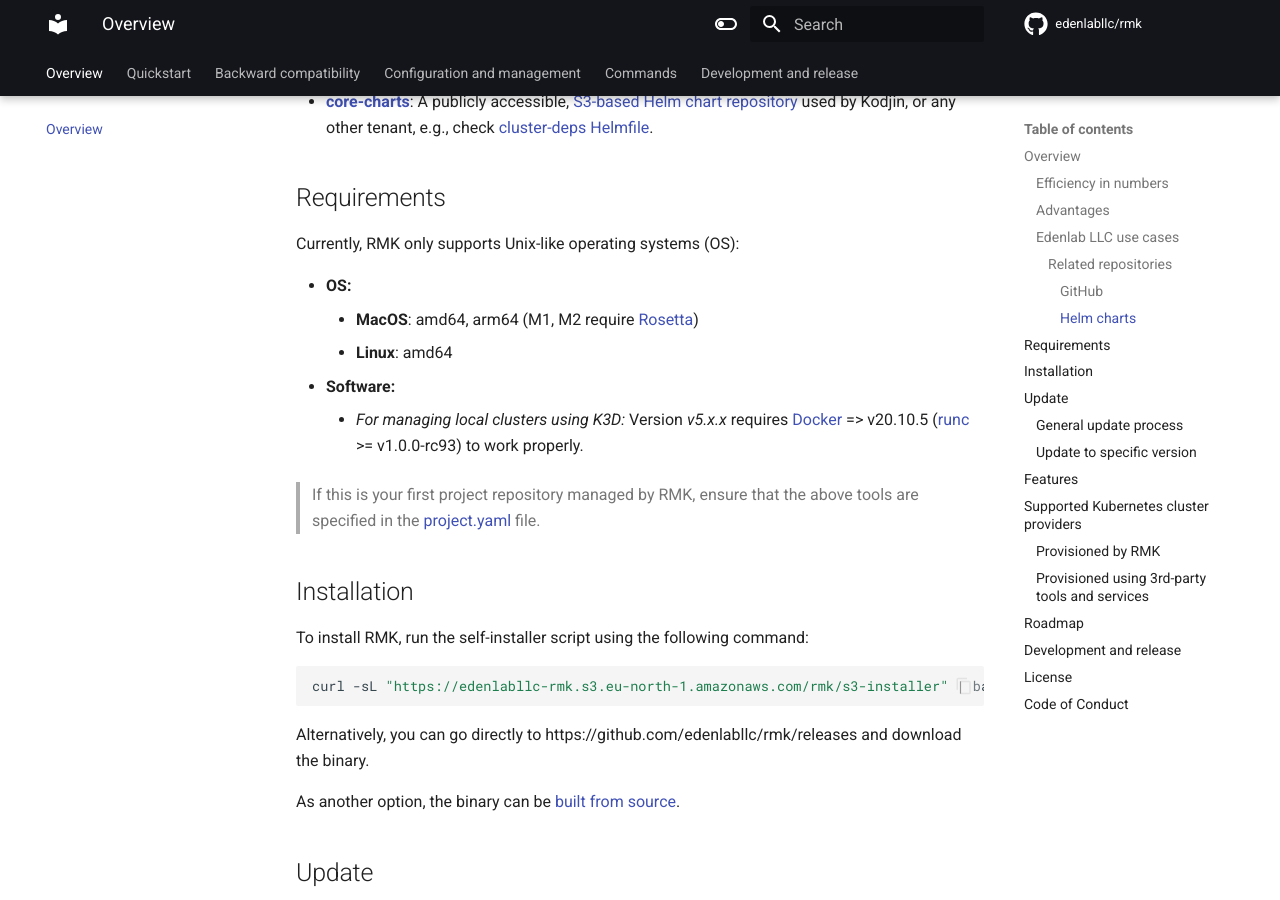
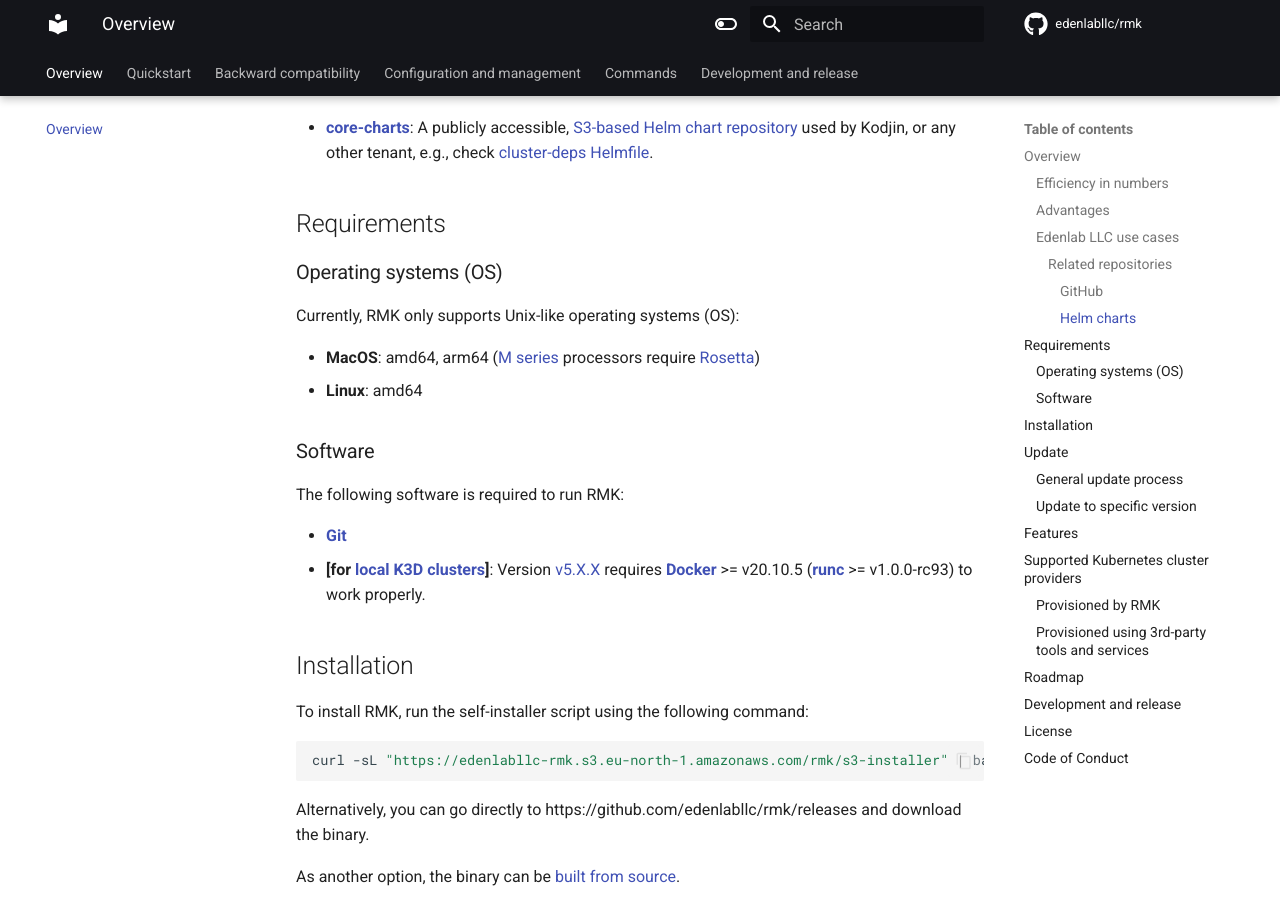
Before and after one commit to edenlabllc/rmk, an MkDocs documentation site: the page built from docs/index.md, in a window 1280 px wide and 900 px high, scrolled down 4696 px. Built offline with MkDocs 1.6.1 and Material for MkDocs 9.7.7, drawn with Linux system fonts in a browser that asks for light colours; emoji names are drawn with the system emoji font; comment, search, counter and statistics services are not loaded; the version menu is left out; some of the changed text lies outside the part shown.

Commit message:
#59 - Update index.md.

```diff
--- a/docs/index.md
+++ b/docs/index.md
@@ -9,41 +9,42 @@
 [Helm](https://helm.sh/) secrets and releases, built according to best practices
 in [CI/CD](https://www.redhat.com/en/topics/devops/what-is-ci-cd) and [DevOps](https://www.atlassian.com/devops).
 
-* [RMK CLI - Reduced Management for Kubernetes](#rmk-cli---reduced-management-for-kubernetes)
-  * [Overview](#overview)
-    * [Efficiency in numbers](#efficiency-in-numbers)
-    * [Advantages](#advantages)
-    * [Edenlab LLC use cases](#edenlab-llc-use-cases)
-      * [Related repositories](#related-repositories)
-        * [GitHub](#github)
-        * [Helm charts](#helm-charts)
-  * [Requirements](#requirements)
-  * [Quickstart](quickstart.md)
-  * [Installation](#installation)
-  * [Update](#update)
-    * [General update process](#general-update-process)
-    * [Update to specific version](#update-to-specific-version)
-  * Configuration
-    * [Configuration management](configuration/configuration-management/configuration-management.md)
-      * [Initialization of AWS cluster provider](configuration/configuration-management/init-aws-provider.md)
-      * [Initialization of Azure cluster provider](configuration/configuration-management/init-azure-provider.md)
-      * [Initialization of GCP cluster provider](configuration/configuration-management/init-azure-provider.md)
-      * [Initialization of K3D cluster provider](configuration/configuration-management/init-k3d-provider.md)
-    * Project management
-      * [Requirement for project repository](configuration/project-management/requirement-for-project-repository.md)
-      * [Preparation of project repository](configuration/project-management/preparation-of-project-repository.md)
-      * [Dependencies management and project inheritance](configuration/project-management/dependencies-management-and-project-inheritance.md)
-    * [Cluster management](configuration/cluster-management/cluster-management.md)
-      * [Exported environment variables](configuration/cluster-management/exported-environment-variables.md)
-    * [Release management](configuration/release-management/release-management.md)
-    * [Secrets management](configuration/secrets-management/secrets-management.md)
-  * [Commands](commands.md)
-  * [Features](#features)
-  * [Supported Kubernetes cluster providers](#supported-kubernetes-cluster-providers)
-  * [Roadmap](#roadmap)
-  * [Development and release](development-and-release.md)
-  * [License](#license)
-  * [Code of Conduct](#code-of-conduct)
+* [Overview](#overview)
+  * [Efficiency in numbers](#efficiency-in-numbers)
+  * [Advantages](#advantages)
+  * [Edenlab LLC use cases](#edenlab-llc-use-cases)
+    * [Related repositories](#related-repositories)
+      * [GitHub](#github)
+      * [Helm charts](#helm-charts)
+* [Requirements](#requirements)
+  * [Operating systems (OS)](#operating-systems-os)
+  * [Software](#software)
+* [Quickstart](quickstart.md)
+* [Installation](#installation)
+* [Update](#update)
+  * [General update process](#general-update-process)
+  * [Update to specific version](#update-to-specific-version)
+* Configuration
+  * [Configuration management](configuration/configuration-management/configuration-management.md)
+    * [Initialization of AWS cluster provider](configuration/configuration-management/init-aws-provider.md)
+    * [Initialization of Azure cluster provider](configuration/configuration-management/init-azure-provider.md)
+    * [Initialization of GCP cluster provider](configuration/configuration-management/init-azure-provider.md)
+    * [Initialization of K3D cluster provider](configuration/configuration-management/init-k3d-provider.md)
+  * Project management
+    * [Requirement for project repository](configuration/project-management/requirement-for-project-repository.md)
+    * [Preparation of project repository](configuration/project-management/preparation-of-project-repository.md)
+    * [Dependencies management and project inheritance](configuration/project-management/dependencies-management-and-project-inheritance.md)
+  * [Cluster management](configuration/cluster-management/cluster-management.md)
+    * [Exported environment variables](configuration/cluster-management/exported-environment-variables.md)
+  * [Release management](configuration/release-management/release-management.md)
+  * [Secrets management](configuration/secrets-management/secrets-management.md)
+* [Commands](commands.md)
+* [Features](#features)
+* [Supported Kubernetes cluster providers](#supported-kubernetes-cluster-providers)
+* [Roadmap](#roadmap)
+* [Development and release](development-and-release.md)
+* [License](#license)
+* [Code of Conduct](#code-of-conduct)
 
 ## Overview
 
@@ -191,16 +192,23 @@
 
 ## Requirements
 
+### Operating systems (OS)
+
 Currently, RMK only supports Unix-like operating systems (OS):
 
-- **OS:**
-  - **MacOS**: amd64, arm64 (M1, M2 require [Rosetta](https://support.apple.com/en-us/HT211861))
-  - **Linux**: amd64
-- **Software:**
-  - _For managing local clusters using K3D:_ Version _v5.x.x_ requires [Docker](https://www.docker.com/) => v20.10.5 ([runc](https://github.com/opencontainers/runc) >= v1.0.0-rc93) to work
-        properly.
+- **MacOS**: amd64, arm64 ([M series](https://en.wikipedia.org/wiki/Apple_silicon#M_series) processors
+  require [Rosetta](https://support.apple.com/en-us/HT211861))
+- **Linux**: amd64
 
-> If this is your first project repository managed by RMK, ensure that the above tools are specified in the [project.yaml](configuration/project-management/preparation-of-project-repository.md#projectyaml) file.
+### Software
+
+The following software is required to run RMK:
+
+- **[Git](https://git-scm.com/)**
+- **[for [local K3D clusters](configuration/configuration-management/init-k3d-provider.md)]**:
+  Version [v5.X.X](https://k3d.io/stable/#learning)
+  requires **[Docker](https://www.docker.com/)** >=
+  v20.10.5 (**[runc](https://github.com/opencontainers/runc)** >= v1.0.0-rc93) to work properly.
 
 ## Installation
 
@@ -226,7 +234,8 @@
 
 ### Update to specific version
 
-You can update to a specific RMK version to maintain backward compatibility or when updating to the latest version is not possible.
+You can update to a specific RMK version to maintain backward compatibility or when updating to the latest version is
+not possible.
 
 > This may be necessary due to specific version requirements or when a bug has been detected.
 
@@ -274,18 +283,23 @@
 
 ### Provisioned using 3rd-party tools and services
 
-By design, RMK can work with any existing Kubernetes cluster, provided it has been provisioned in advance by a 3rd party.
-The CLI tool simply requires an existing [Kubernetes context](https://kubernetes.io/docs/tasks/access-application-cluster/configure-access-multiple-clusters/)
+By design, RMK can work with any existing Kubernetes cluster, provided it has been provisioned in advance by a 3rd
+party. The CLI tool simply requires an existing
+[Kubernetes context](https://kubernetes.io/docs/tasks/access-application-cluster/configure-access-multiple-clusters/)
 to connect to and manage the cluster.
 
 ## Roadmap
 
-- **Integration with Helmfile [vals](https://github.com/helmfile/vals)**: Integrate RMK with **vals** for advanced values and secrets management.
-- **Implementation of on-premise [Kubernetes Cluster API](https://cluster-api.sigs.k8s.io/) provider:** Implement support for provisioning and destroy of on-premise Kubernetes clusters using Cluster API.
-- **Automatic testing of RMK during the CI/CD pipeline:** Ensure that changes to the RMK codebase do not introduce errors or regressions during the CI/CD.
-- **Guidelines for contributors:** Create comprehensive guidelines for contributors, including instructions for creating pull requests (PRs).
+- **Integration with Helmfile [vals](https://github.com/helmfile/vals)**: Integrate RMK with **vals** for advanced
+  values and secrets management.
+- **Implementation of on-premise [Kubernetes Cluster API](https://cluster-api.sigs.k8s.io/) provider:** Implement
+  support for provisioning and destroy of on-premise Kubernetes clusters using Cluster API.
+- **Automatic testing of RMK during the CI/CD pipeline:** Ensure that changes to the RMK codebase do not introduce
+  errors or regressions during the CI/CD.
+- **Guidelines for contributors:** Create comprehensive guidelines for contributors, including instructions for creating
+  pull requests (PRs).
 
-> Check the [issues](https://github.com/edenlabllc/rmk/issues) for more information.
+> Check [GitHub issues](https://github.com/edenlabllc/rmk/issues) for more information.
 
 ## Development and release
 
```
